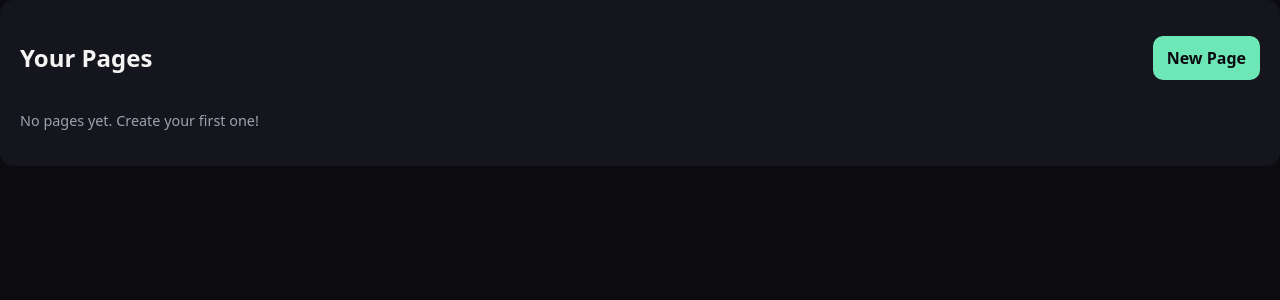
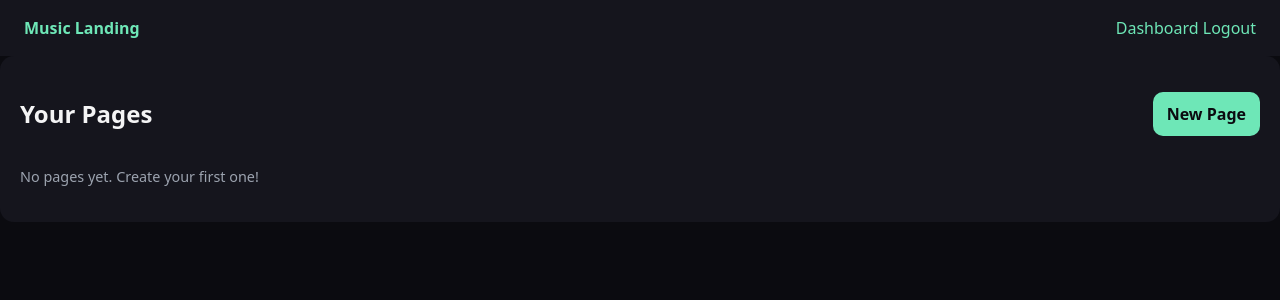
Before and after one commit to ArianV/music, a PHP site: page / in a window 1280 px wide. Shown: the top 300 px of the page. Run offline with PHP 8.4, Linux system fonts and the light colour scheme; the visitor is signed in with stand-in values (Sample User, id 1); tables that the repository leaves empty hold one stand-in row (values such as "Sample post"); some libraries are stand-ins or nearby versions.

Commit message:
added header

```diff
--- a/views/layout.php
+++ b/views/layout.php
@@ -10,6 +10,20 @@
   <?= $head ?? '' ?>
 </head>
 <body class="<?= e($bodyCls ?? '') ?>">
+
+  <header class="site-header">
+    <a class="brand" href="<?= BASE_URL ?>">Music Landing</a>
+    <nav>
+      <?php if ($u): ?>
+        <a href="<?= BASE_URL ?>dashboard">Dashboard</a>
+        <a href="<?= BASE_URL ?>logout">Logout</a>
+      <?php else: ?>
+        <a href="<?= BASE_URL ?>login">Login</a>
+        <a href="<?= BASE_URL ?>register">Register</a>
+      <?php endif; ?>
+    </nav>
+  </header>
+
   <?= $content ?? '' ?>
 </body>
 </html>
```
